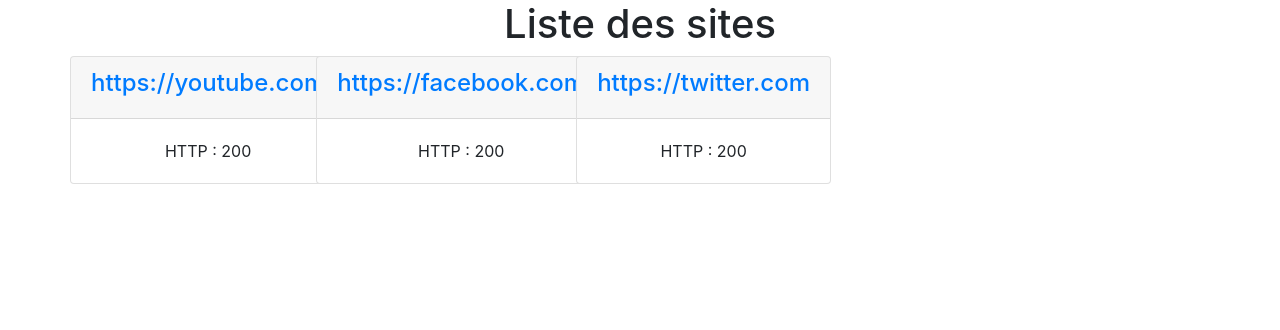
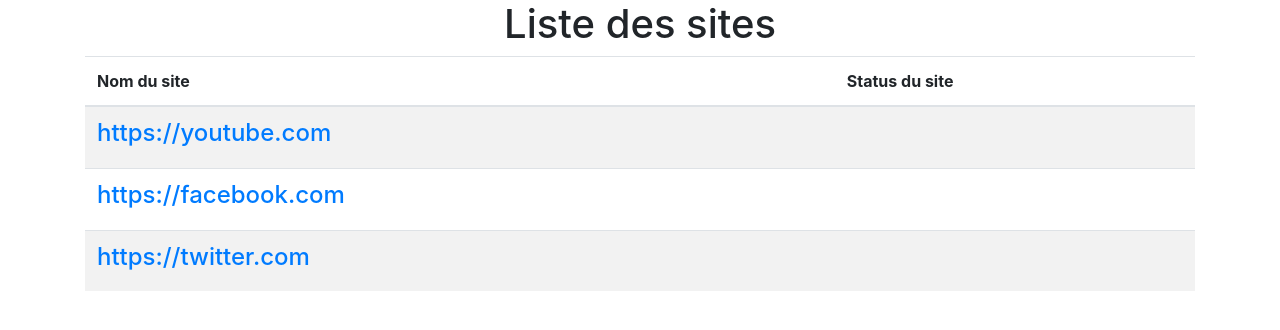
Before and after one commit to ClementRb/projet-flask, a Flask app: page /monitoring/ in a window 1280 px wide. Shown: the part 56-386 px from the top of the page. Run offline with Flask 2, Linux system fonts and the light colour scheme; data comes from the database, SQL or seed files in the repository; some libraries are stand-ins or nearby versions.

Commit message:
ajout de site marche enfin

```diff
--- a/app.py
+++ b/app.py
@@ -10,6 +10,7 @@
 from flask import url_for
 from flask import redirect
 from flask import abort
+from flask import escape
 from hashlib import md5
 
 import os
@@ -59,14 +60,16 @@
 	db = get_db()
 	db.execute('delete from cards where id = '+id)
 	g.mysql_connection.commit()
-	return redirect('monitoring')
+	return redirect('gerer')
 
 @app.route('/add/')
 def add () :
-	if not session.get('logged_in'):
+	if 'username' in session:
+		unsername_session = escape(session['username']).capitalize()
+		return render_template('ajout.html')
+	else:
 		return render_template('login.html')
-	else:
-		return render_template(ajout.html)
+
 
 @app.route('/ajout/', methods=['GET', 'POST'])
 def ajout_site () :
@@ -74,9 +77,9 @@
 		unsername_session = escape(session['username']).capitalize()
 		Website = request.form.get('urlsite')
 		db = get_db()
-		db.execute('insert into cards(website) values(%s)', (Website))
+		db.execute('insert into cards(website) values(%s)', (Website,))
 		g.mysql_connection.commit()
-		return redirect ('monitoring')
+		return redirect ('add')
 	else:
 		return redirect('login')
 
@@ -105,7 +108,7 @@
         if db.fetchone()[0]:
             db.execute("SELECT pass FROM users WHERE name = %s;", [username_form]) # FETCH THE HASHED PASSWORD
             for row in db.fetchall():
-                if md5(password_form).hexdigest() == row[0]:
+                if password_form == row[0]:
                     session['username'] = request.form['username']
                     return redirect(url_for('index'))
                 else:
--- a/templates/monitoring.html
+++ b/templates/monitoring.html
@@ -18,26 +18,28 @@
        <li class="nav-item"> <a class="btn btn-success " href="/add/">Ajouter un site</a> </li>
     </ul>
     </nav>
-    <section class="container body-container">
+   <section class="container body-container">
       <h1 class="text-center">Liste des sites</h1>
       <div class="row mx-auto">
-      {% for card in cards %}
-       <div class="row websites-container text-center">
-        <div class="card ">
-          <div class="card-header website card-title">
-            <h4>
+
+      <table class="table table-striped">
+  <thead>
+    <tr>
+      <th scope="col">Nom du site</th>
+      <th scope="col">Status du site</th>
+    </tr>
+  </thead>
+  <tbody>
+    {% for card in cards %}
+    <tr>
+      <td>  <h4>
               <a href="{{ card[1] }}">{{ card[1] }}</a>
-            </h4>
-          </div>
-          <div class="card-body">
-            <div class="website-card-code">HTTP : 200</div>
-            <div class="webiste-card-icon">
-              <span class="ion-flash"></span>
-            </div>
-          </div>
-        </div>
-      </div>
-      {% endfor %}
+            </h4></td>
+      <td><h4></h4></td>
+    </tr>
+     {% endfor %}
+  </tbody>
+</table>
    </div>
     </section>
 
```
